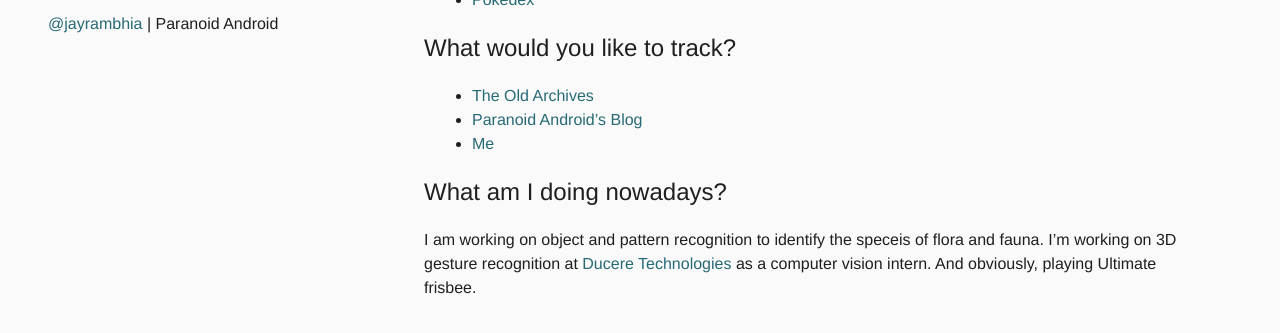
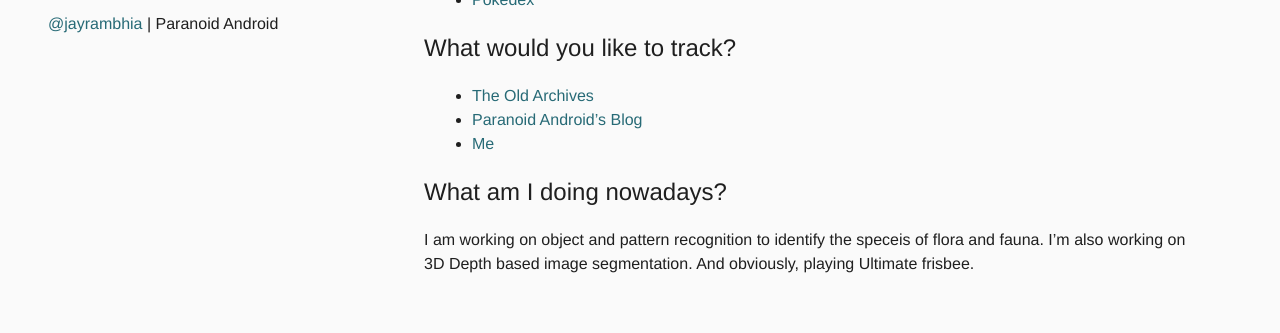
Before and after one commit to jayrambhia/jayrambhia.github.com, a Jekyll site: the page built from index.md, in a window 1280 px wide, cut to the strip 324-657 px from the top of the page. Built offline with Jekyll 4.4.1, drawn with Linux system fonts in a browser that asks for light colours; comment, search, counter and statistics services are not loaded.

Commit message:
changed
Signed-off-by: jayrambhia <jayrambhia777@gmail.com>

```diff
--- a/index.md
+++ b/index.md
@@ -37,4 +37,4 @@
 
 ### What am I doing nowadays?
 
-I am working on object and pattern recognition to identify the speceis of flora and fauna. I'm working on 3D gesture recognition at <a href="http://duceretech.com/">Ducere Technologies</a> as a computer vision intern. And obviously, playing Ultimate frisbee.
+I am working on object and pattern recognition to identify the speceis of flora and fauna. I'm also working on 3D Depth based image segmentation. And obviously, playing Ultimate frisbee.
```
